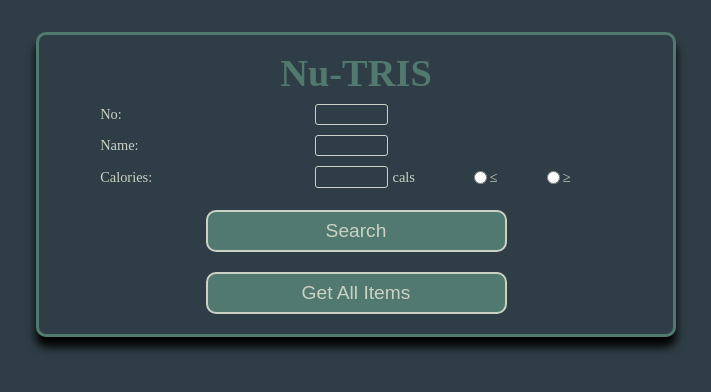
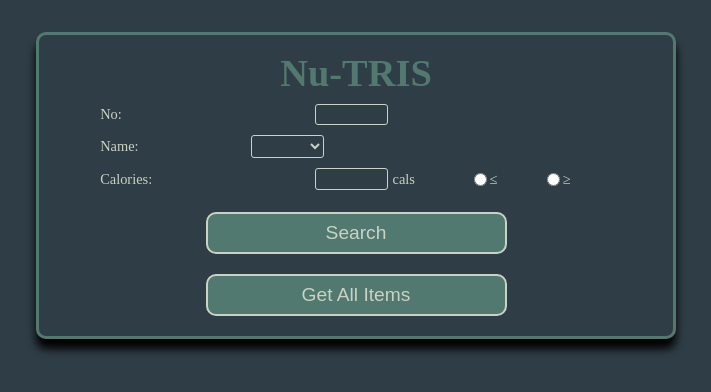
Before and after one commit to Ben3940/nutrition-app, a React (Vite) app in the folder app/: page / in a window 1280 px wide. Shown: the top 392 px of the page, without its empty margins (284-995 px from the left). Built offline with nearby package versions, Linux system fonts and the light colour scheme.

Commit message:
Realized portion of Header component was deleted (search by food 'name').  Re-implemented this code.

```diff
--- a/app/src/App.tsx
+++ b/app/src/App.tsx
@@ -111,12 +111,7 @@ function App() {
 
   return (
     <>
-      <Header
-        names={names}
-        handle_form={handle_form}
-        get_all={get_all}
-        nutrition_names={nutrition_names}
-      />
+      <Header names={names} handle_form={handle_form} get_all={get_all} />
       {foods.map((food) => {
         return <Food key={food.No} food={food} />;
       })}
--- a/app/src/components/Header.tsx
+++ b/app/src/components/Header.tsx
@@ -26,7 +26,16 @@ export function Header({ names, handle_form, get_all }: header) {
         </div>
         <div className='input-container'>
           <label htmlFor='name'>Name:</label>
-          <input type='number' name='name' id='name' min='0' max='24' />
+          <select name='name' id='name'>
+            <option value={''}></option>
+            {names.map((name: string) => {
+              return (
+                <option key={name} value={name}>
+                  {name}
+                </option>
+              );
+            })}
+          </select>
         </div>
         <Nutrition_Field name='Calories' unit='cals' />
 
```
